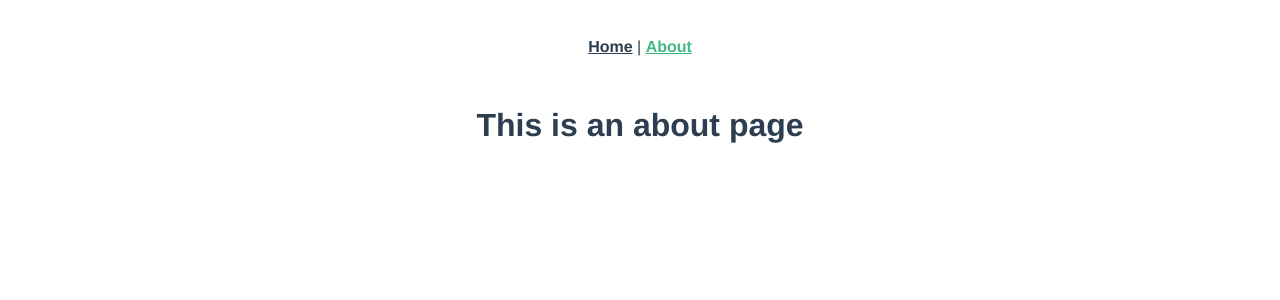
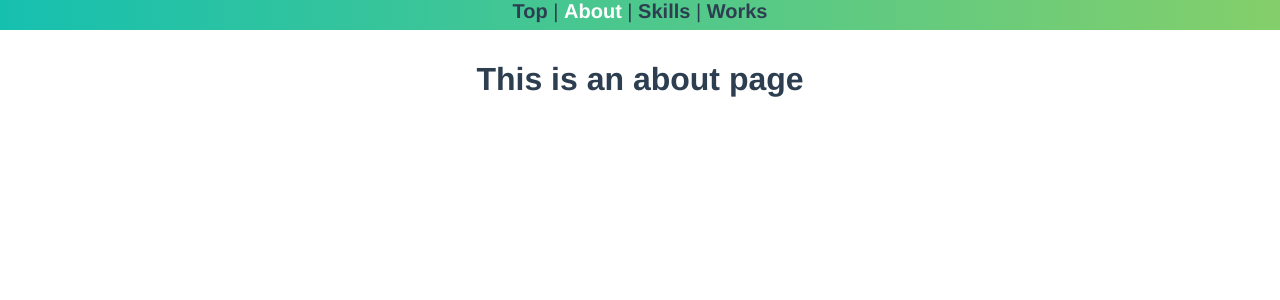
Before and after one commit to urape/portfolio, a Vue app: page /about in a window 1280 px wide. Shown: the top 300 px of the page. Built offline with nearby package versions, Linux system fonts and the light colour scheme.

Commit message:
create template

```diff
--- a/src/App.vue
+++ b/src/App.vue
@@ -1,32 +1,40 @@
 <template>
+<div>
+  <header>
+    <Navbar/>
+  </header>
   <div id="app">
-    <div id="nav">
-      <router-link to="/">Home</router-link> |
-      <router-link to="/about">About</router-link>
-    </div>
     <router-view/>
   </div>
+</div>
 </template>
+
+<script>
+import Navbar from '@/components/Navbar'
+export default {
+  components: {
+    Navbar
+  }
+}
+</script>
 
 <style>
 #app {
+  margin-top: 30px;
+}
+
+body {
   font-family: 'Avenir', Helvetica, Arial, sans-serif;
   -webkit-font-smoothing: antialiased;
   -moz-osx-font-smoothing: grayscale;
   text-align: center;
   color: #2c3e50;
-}
+  }
 
-#nav {
-  padding: 30px;
-}
+  .box {
+    min-height: 400px;
+    height: auto !important;
+    position: relative;
+  }
 
-#nav a {
-  font-weight: bold;
-  color: #2c3e50;
-}
-
-#nav a.router-link-exact-active {
-  color: #42b983;
-}
 </style>
--- /dev/null
+++ b/src/components/Navbar.vue
@@ -0,0 +1,34 @@
+<template>
+    <header>
+      <div id="nav">
+        <router-link to="/">Top</router-link> |
+        <router-link to="/about">About</router-link> |
+        <router-link to="/skills">Skills</router-link> |
+        <router-link to="/works">Works</router-link>
+      </div>
+    </header>
+</template>
+
+<style scoped>
+header {
+    width: 100%;
+    margin-bottom: 15px;
+    height: 30px;
+    top: 0;
+    left: 0;
+    position: fixed;
+    z-index: 1;
+    font-size: 20px;
+    background: linear-gradient(-90deg, #84CF6A, #16C0B0);
+}
+
+#nav a {
+  text-decoration: none;
+  font-weight: bold;
+  color: #2c3e50;
+}
+
+#nav a.router-link-exact-active {
+  color: #FFFFFF;
+}
+</style>
--- a/src/router/index.js
+++ b/src/router/index.js
@@ -1,22 +1,33 @@
 import Vue from 'vue'
 import VueRouter from 'vue-router'
-import Home from '../views/Home.vue'
+
+import Top from '@/views/Top.vue'
+import About from '@/views/About.vue'
+import Skills from '@/views/Skills.vue'
+import Works from '@/views/Works.vue'
 
 Vue.use(VueRouter)
 
 const routes = [
   {
     path: '/',
-    name: 'home',
-    component: Home
+    name: 'top',
+    component: Top
   },
   {
     path: '/about',
     name: 'about',
-    // route level code-splitting
-    // this generates a separate chunk (about.[hash].js) for this route
-    // which is lazy-loaded when the route is visited.
-    component: () => import(/* webpackChunkName: "about" */ '../views/About.vue')
+    component: About
+  },
+  {
+    path: '/skills',
+    name: 'skills',
+    component: Skills
+  },
+  {
+    path: '/works',
+    name: 'works',
+    component: Works
   }
 ]
 
--- a/src/views/About.vue
+++ b/src/views/About.vue
@@ -1,5 +1,13 @@
 <template>
-  <div class="about">
-    <h1>This is an about page</h1>
+  <div class="box">
+    <div class="content">
+          <h1>This is an about page</h1>
+    </div>
   </div>
 </template>
+
+<style scoped>
+  .content {
+    padding-top: 10px;
+  }
+</style>
--- a/src/views/Home.vue
+++ /dev/null
@@ -1,18 +0,0 @@
-<template>
-  <div class="home">
-    <img alt="Vue logo" src="../assets/logo.png">
-    <HelloWorld msg="Welcome to Your Vue.js App"/>
-  </div>
-</template>
-
-<script>
-// @ is an alias to /src
-import HelloWorld from '@/components/HelloWorld.vue'
-
-export default {
-  name: 'home',
-  components: {
-    HelloWorld
-  }
-}
-</script>
--- /dev/null
+++ b/src/views/Skills.vue
@@ -0,0 +1,13 @@
+<template>
+    <div class="box">
+        <div class="content">
+            <h1>Skills</h1>
+        </div>
+    </div>
+</template>
+
+<style scoped>
+  .content {
+    padding-top: 10px;
+  }
+</style>
--- /dev/null
+++ b/src/views/Top.vue
@@ -0,0 +1,19 @@
+<template>
+  <div class="box">
+    <div class="content">
+      <h1>Welcome To My Portfolio</h1>
+    </div>
+  </div>
+</template>
+
+<style scoped>
+  .content {
+    position: absolute;
+    top: 0;
+    left: 0;
+    right: 0;
+    bottom: 0;
+    margin: auto;
+    height: 50%;
+  }
+</style>
--- /dev/null
+++ b/src/views/Works.vue
@@ -0,0 +1,13 @@
+<template>
+    <div class="box">
+        <div class="content">
+            <h1>Works</h1>
+        </div>
+    </div>
+</template>
+
+<style scoped>
+  .content {
+    padding-top: 10px;
+  }
+</style>
```
